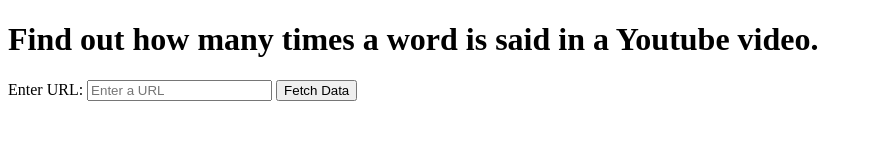
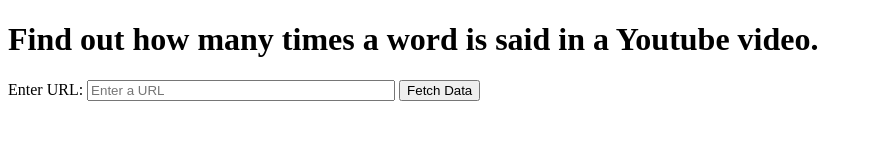
Before and after one commit to sarathkondeti/word-count, a plain HTML site: page docs/index.html in a window 1280 px wide. Shown: the whole page, without its empty margins (0-872 px from the left). Drawn offline with Linux system fonts and the light colour scheme.

Commit message:
widen the url input field

```diff
--- a/docs/index.html
+++ b/docs/index.html
@@ -7,7 +7,7 @@
     <h1>Find out how many times a word is said in a Youtube video.</h1>
 
     <label for="urlInput">Enter URL:</label>
-    <input type="text" id="urlInput" placeholder="Enter a URL">
+    <input type="text" id="urlInput" placeholder="Enter a URL" style="min-width: 300px;">
     <button id="fetchButton">Fetch Data</button>
 
     <div id="output"></div>
```
